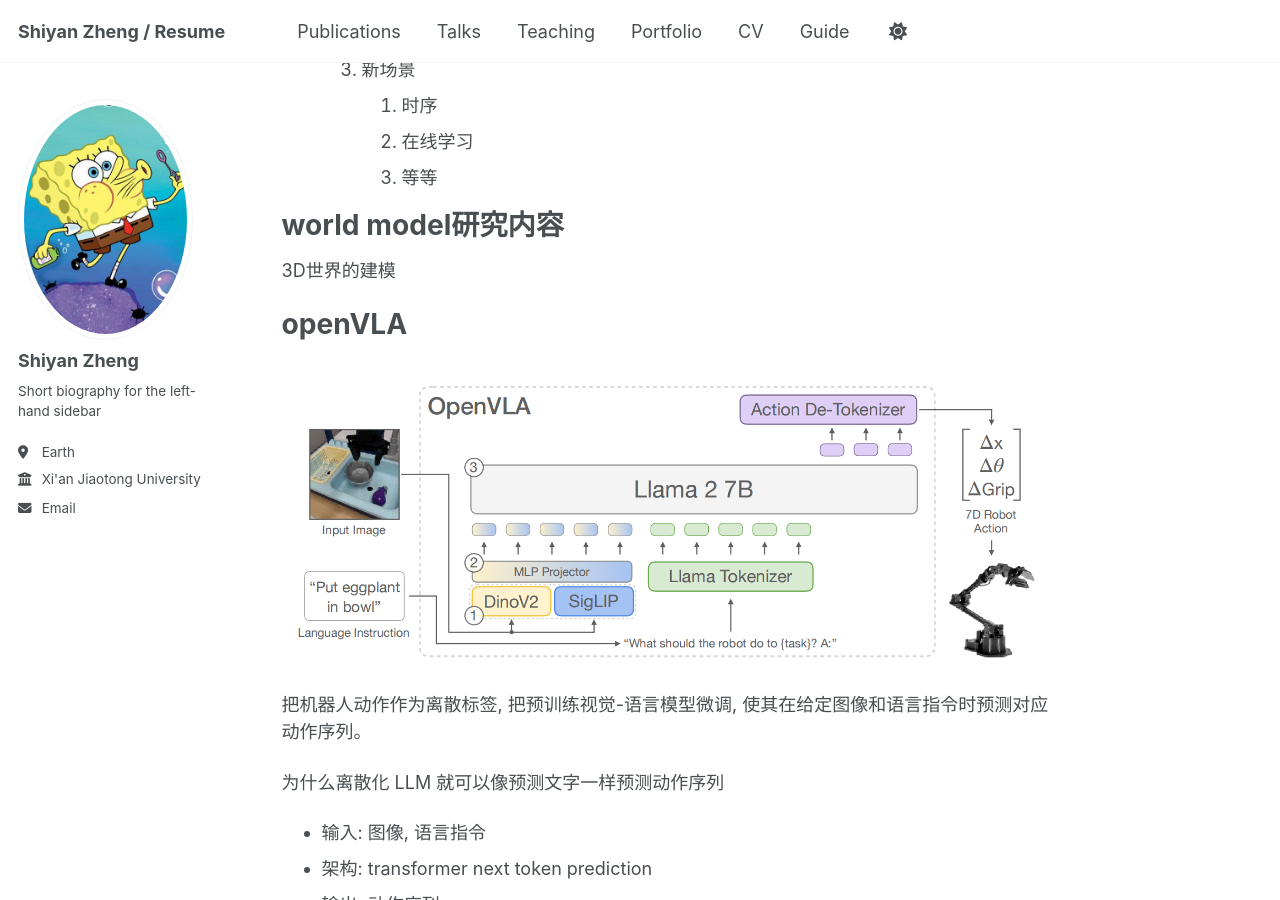
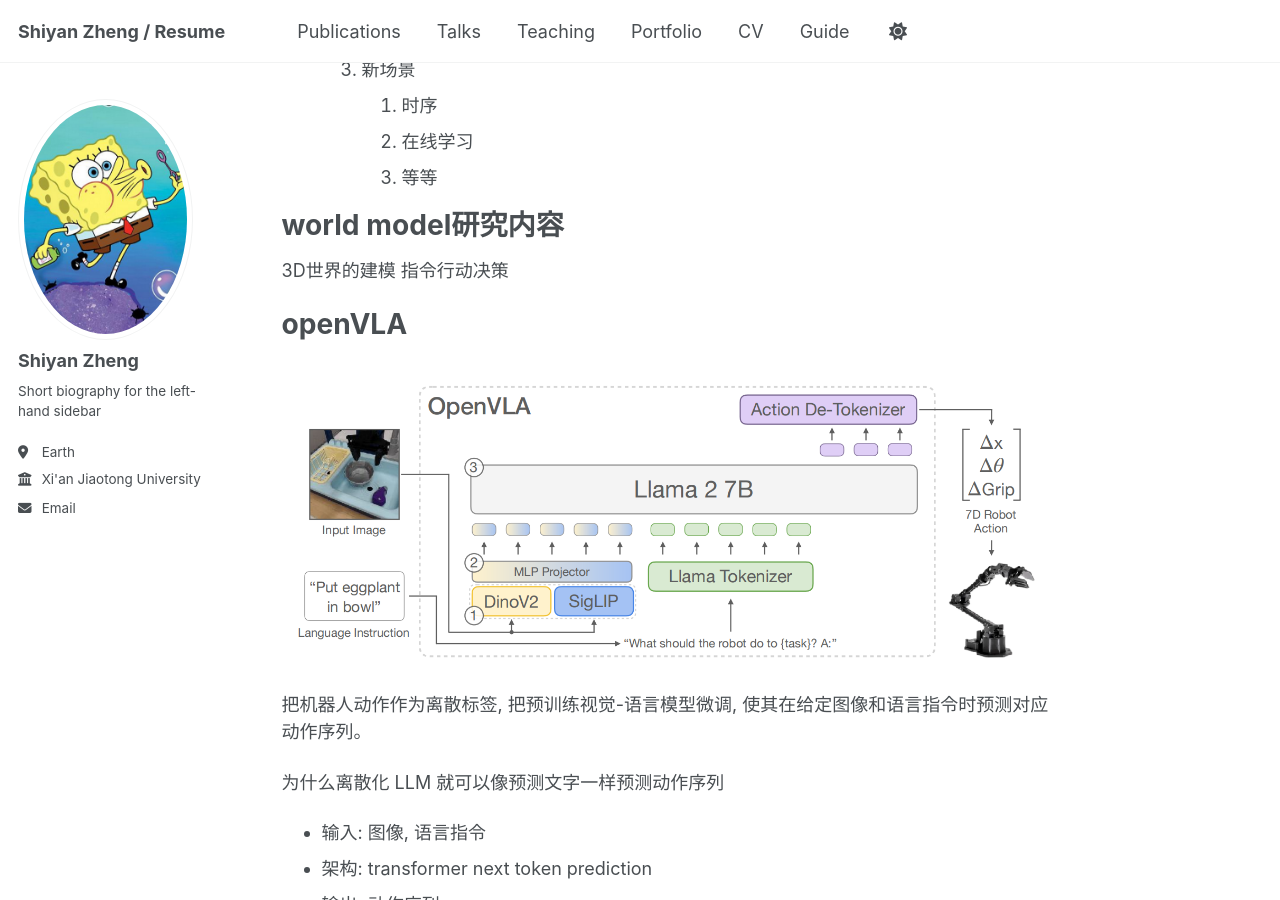
Before and after one commit to worfsmile/worfsmile.github.io, a Jekyll site: the page built from _posts/2025-10-19-blog-post-9.md, in a window 1280 px wide and 900 px high, scrolled down 542 px. Built offline with Jekyll 4.4.1, drawn with Linux system fonts in a browser that asks for light colours; a script that is not in the unit is left out.

Commit message:
modified:   _posts/2025-10-19-blog-post-9.md

```diff
--- a/_posts/2025-10-19-blog-post-9.md
+++ b/_posts/2025-10-19-blog-post-9.md
@@ -27,6 +27,7 @@
 ======
 
 3D世界的建模
+指令行动决策
 
 openVLA
 ======
```
